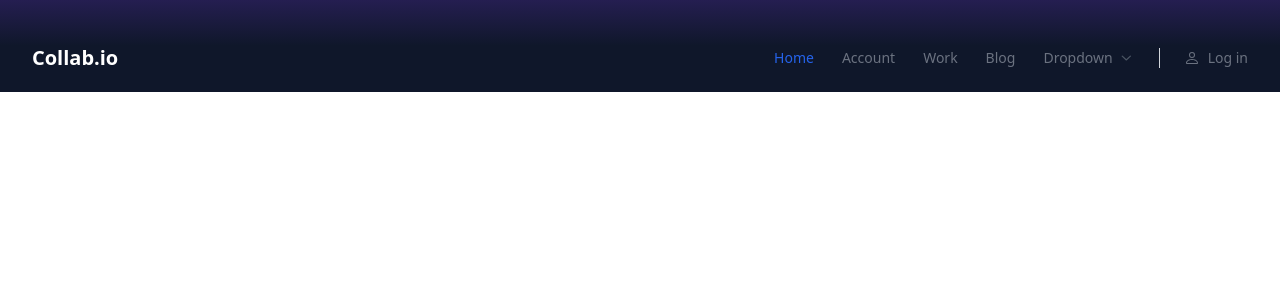
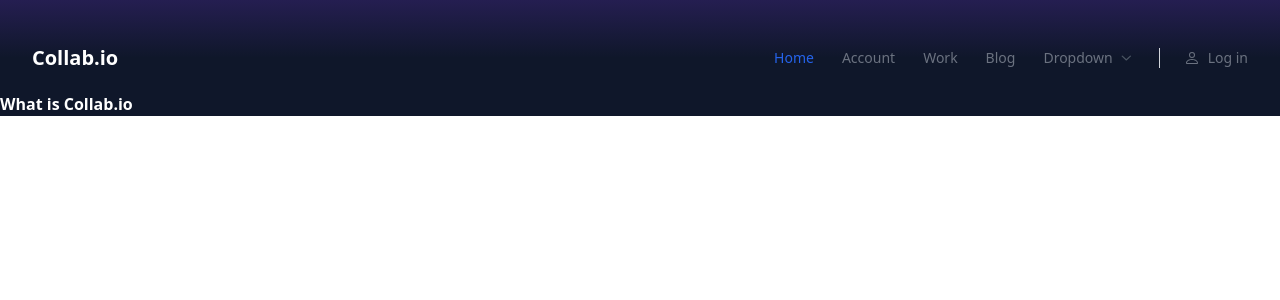
Before and after one commit to nikhilbhatia08/collab.io, a React (Create React App) app: page /getstarted in a window 1280 px wide. Shown: the top 300 px of the page. Built offline with nearby package versions, Linux system fonts and the light colour scheme.

Commit message:
get started page

```diff
--- a/src/App.js
+++ b/src/App.js
@@ -3,6 +3,7 @@ import Navbar from './components/Navbar';
 import Home from './components/Home';
 import { Route, Routes, BrowserRouter as Router } from 'react-router-dom';
 import Login from './components/Login';
+import Getstarted from './components/Getstarted';
 
 function App() {
   return (
@@ -12,6 +13,7 @@ function App() {
       <Routes>
         <Route path='/' element={<Home/>}/>
         <Route path='/login' element={<Login/>}/>
+        <Route path='/getstarted' element={<Getstarted/>}/>
       </Routes>
     </div>
     </>
--- /dev/null
+++ b/src/components/Getstarted.jsx
@@ -0,0 +1,11 @@
+import React from 'react'
+
+function Getstarted() {
+  return (
+    <>
+        <h1 class="text-white font-extrabold">What is Collab.io</h1>
+    </>
+  )
+}
+
+export default Getstarted
--- a/src/components/Home.jsx
+++ b/src/components/Home.jsx
@@ -21,12 +21,12 @@ function Home() {
       </div>
 
       <div class="text-center">
-        <a class="inline-flex items-center gap-x-3 text-center bg-gradient-to-tl from-blue-600 to-violet-600 shadow-lg shadow-transparent hover:shadow-blue-700/50 border border-transparent text-white text-sm font-medium rounded-full focus:outline-none focus:ring-2 focus:ring-blue-600 focus:ring-offset-2 focus:ring-offset-white py-3 px-6  focus:ring-offset-gray-800" href="#">
+        <Link to='/getstarted' class="inline-flex items-center gap-x-3 text-center bg-gradient-to-tl from-blue-600 to-violet-600 shadow-lg shadow-transparent hover:shadow-blue-700/50 border border-transparent text-white text-sm font-medium rounded-full focus:outline-none focus:ring-2 focus:ring-blue-600 focus:ring-offset-2 focus:ring-offset-white py-3 px-6  focus:ring-offset-gray-800" >
           Get started
           <svg class="w-2.5 h-2.5 text-white" width="16" height="16" viewBox="0 0 16 16" fill="none">
             <path d="M5.27921 2L10.9257 7.64645C11.1209 7.84171 11.1209 8.15829 10.9257 8.35355L5.27921 14" stroke="currentColor" stroke-width="2" stroke-linecap="round"/>
           </svg>
-        </a>
+        </Link>
       </div>
     </div>
     <h1 className=" text-gray-200 text-4xl font-bold mx-20 pb-5">Why Collab.io ?</h1>
```
